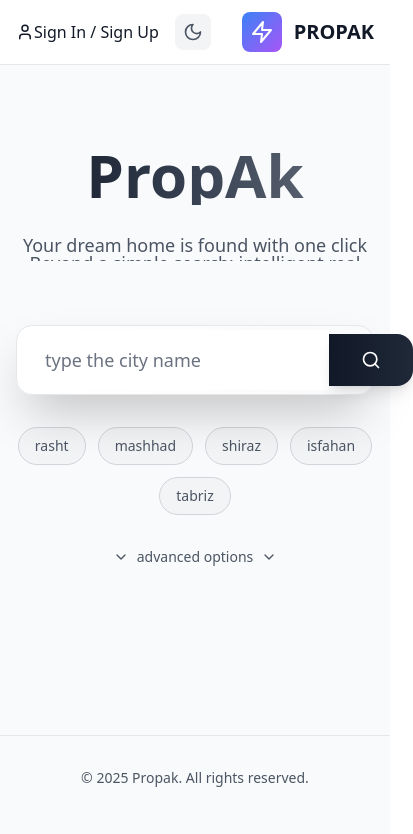
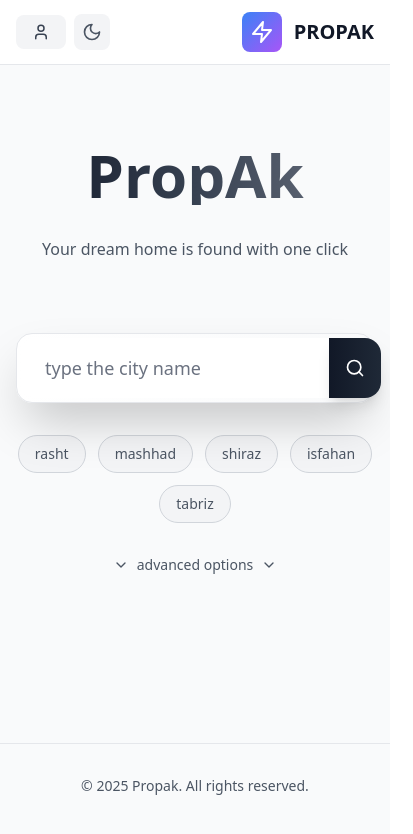
Before and after one commit to PeseNak/real-estate-analyzer, a React (Vite) app in the folder frontend/realestate_analyzer/: page / in a window 390 px wide. Shown: the top 834 px of the page, 413 px wide, since content can reach past the window. Built offline with nearby package versions, Linux system fonts and the light colour scheme.

Commit message:
fix: Improve responsive layout for header and tagline

```diff
--- a/frontend/realestate_analyzer/src/components/AnimatedTagline.tsx
+++ b/frontend/realestate_analyzer/src/components/AnimatedTagline.tsx
@@ -30,7 +30,7 @@
 
   // We need to define the height of each line for the slide effect.
   // In Tailwind, h-8 is 2rem, which works well for text-xl.
-  const slideHeight = 2; // in rem units
+  const slideHeight = 2.5; // in rem units
 
   return (
     // 1. This is the outer container, our "viewport".
@@ -49,7 +49,7 @@
           <p
             key={index}
             style={{ height: `${slideHeight}rem` }}
-            className={`flex items-center justify-center text-lg sm:text-xl ${
+            className={`flex items-center justify-center text-base sm:text-lg lg:text-xl ${
               isDark ? 'text-gray-400' : 'text-gray-600'
             }`}
           >
--- a/frontend/realestate_analyzer/src/components/Header.tsx
+++ b/frontend/realestate_analyzer/src/components/Header.tsx
@@ -20,24 +20,31 @@
         <div className="flex items-center justify-between h-16">
 
           {/* Left side - Auth buttons */}
-          <div className="flex items-center space-x-4">
+          <div className="flex items-center space-x-2 sm:space-x-4">
             {currentUser ? (
               // اگر کاربر وارد شده بود:
-              <div className="flex items-center space-x-4">
-                <span className="text-sm font-medium">Welcome {currentUser} !</span>
+              <div className="flex items-center space-x-2 sm:space-x-4">
+                <span className="text-sm font-medium hidden sm:inline">Welcome {currentUser} !</span>
                 <button
                   onClick={onLogout}
-                  className={`flex items-center space-x-2 px-3 py-2 rounded-lg ...`}
+                  className={`flex items-center space-x-2 px-3 py-2 rounded-lg font-medium transition-all duration-200 ${
+              isDark
+                ? 'bg-gray-700 hover:bg-gray-600 text-white'
+                : 'bg-gray-100 hover:bg-gray-200 text-gray-700'}`}
                 >
-                  <LogOut size={16} />
-                  <span>Log Out</span>
+                  <LogOut size={18} />
+                  <span className="hidden sm:inline">Log Out</span>
                 </button>
               </div>
             ) : (
               // اگر کاربر وارد نشده بود:
-              <button onClick={handleModalOpen} className={`flex items-center ...`}>
+              <button onClick={handleModalOpen} className={`flex items-center space-x-2 px-4 py-2 rounded-lg font-medium transition-all duration-200 ${
+              isDark
+                ? 'bg-gray-700 hover:bg-gray-600 text-white'
+                : 'bg-gray-100 hover:bg-gray-200 text-gray-700'
+            }`}>
                 <User size={18} />
-                <span>Sign In / Sign Up</span>
+                <span className="hidden sm:inline">Sign In / Sign Up</span>
               </button>
             )}
 
--- a/frontend/realestate_analyzer/src/pages/Home.tsx
+++ b/frontend/realestate_analyzer/src/pages/Home.tsx
@@ -161,7 +161,7 @@
                 />
                 <button
                   onClick={handleSearch}
-                  className={`flex items-center space-x-2 px-8 py-4 rounded-r-2xl font-semibold text-lg transition-all duration-200 ${
+                  className={`flex items-center space-x-2 px-4 sm:px-8 py-5 sm:py-4 rounded-r-2xl font-semibold text-lg transition-all duration-200 ${
                     isDark
                       ? 'bg-gradient-to-r from-blue-600 to-purple-600 hover:from-blue-700 hover:to-purple-700 text-white shadow-lg hover:shadow-blue-500/25'
                       : 'bg-gradient-to-r from-gray-900 to-gray-800 hover:from-gray-800 hover:to-gray-700 text-white shadow-lg hover:shadow-gray-500/25'
```
